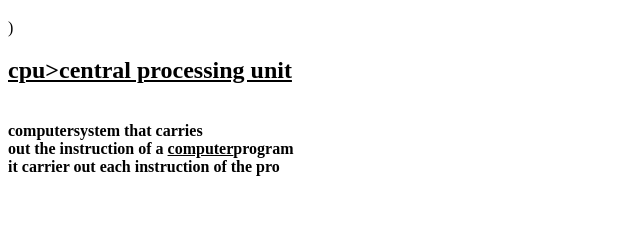
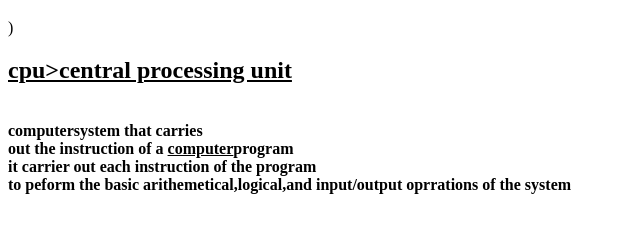
Before and after one commit to iamneo-production/aedbcecfddaeadaeccdfffebaeceaec, a website: page public/index.html in a window 1280 px wide. Shown: the part 61-294 px from the top of the page, without its empty margins (0-640 px from the left). Drawn offline with Linux system fonts and the light colour scheme.

Commit message:
Backup Commit

```diff
--- a/public/index.html
+++ b/public/index.html
@@ -12,6 +12,7 @@
     <h2><u> <b>cpu></bstnds for <i>central processing unit</i></u></h2><br
         it is the postion of a <u>computer</u>system that carries<br>
         out the instruction of a <u>computer</u>program <br>
-        it carrier out each instruction of the pro
+        it carrier out each instruction of the program <br>
+        to peform the basic arithemetical,logical,and input/output oprrations of the system <br>
 </body>
 </html>
```
